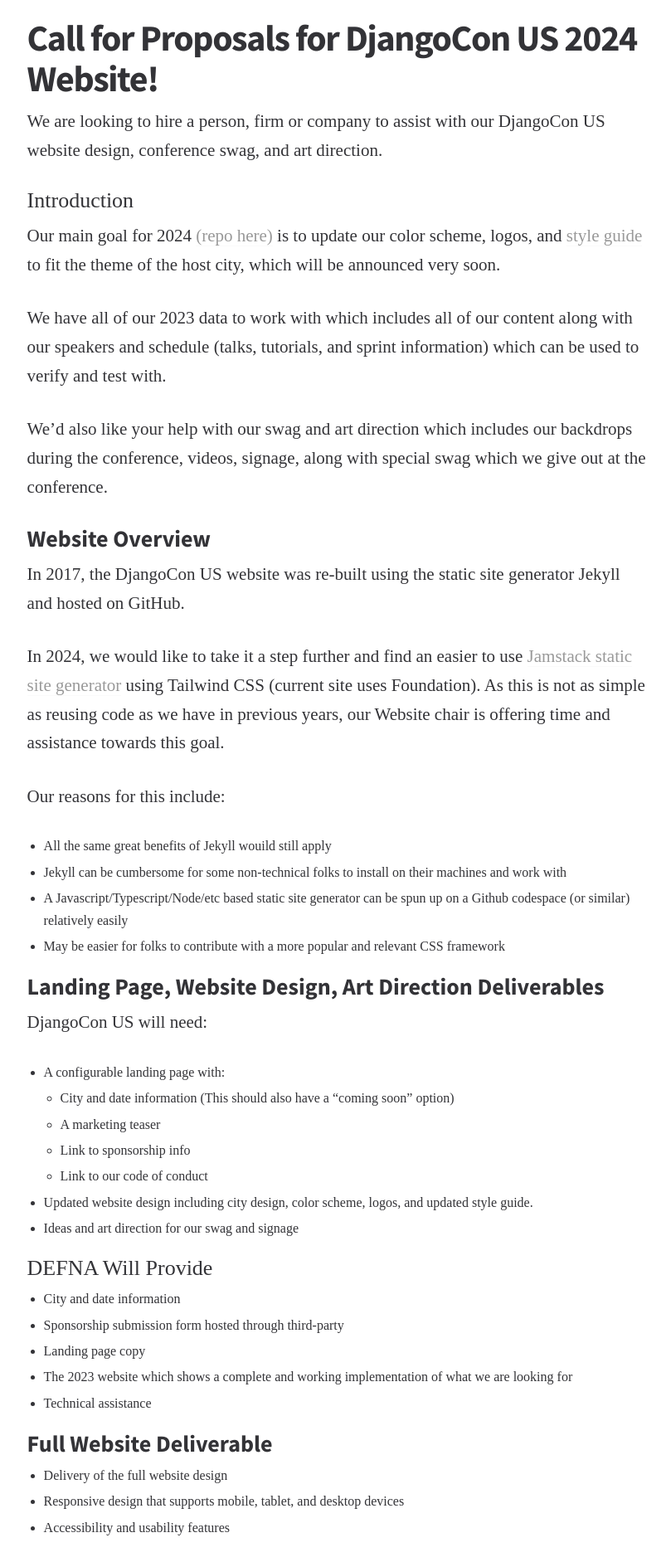
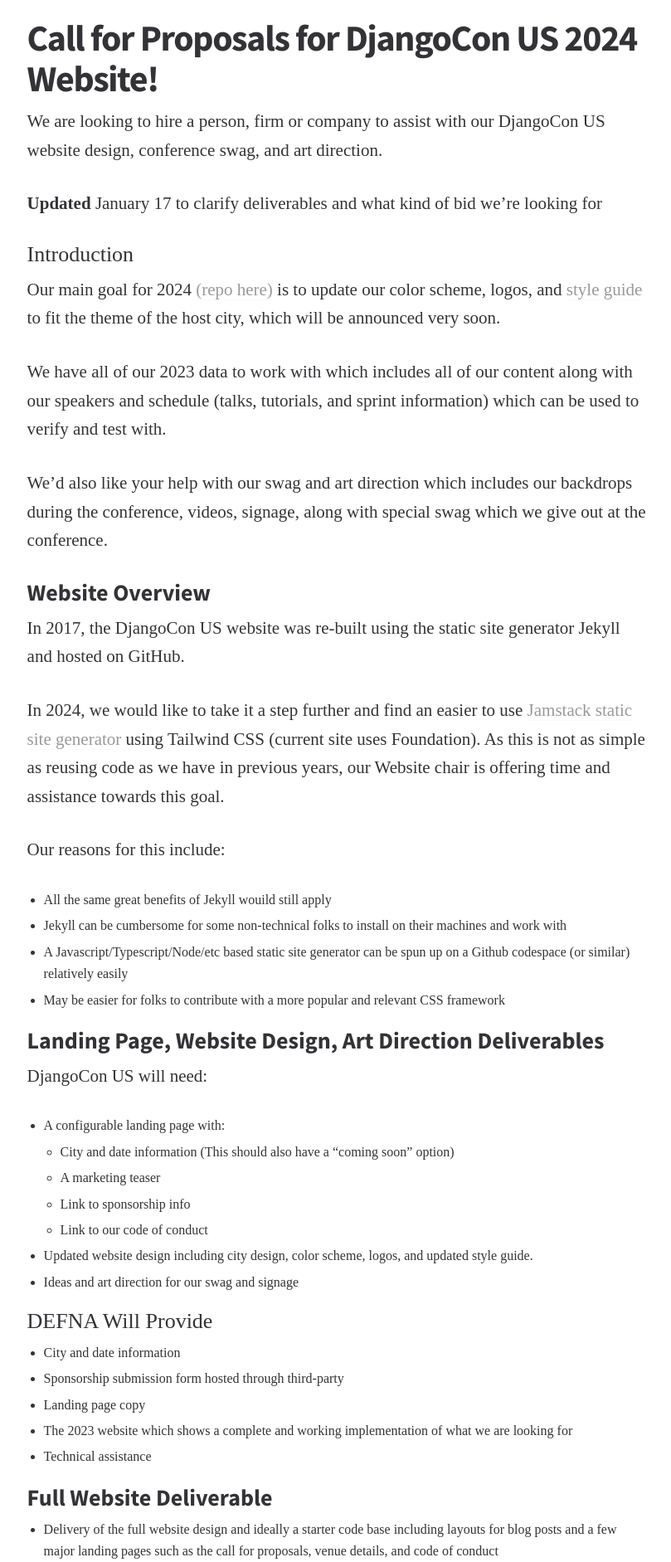
Before and after one commit to DEFNA/defna.org, a Jekyll site: the page built from _posts/2024-01-12-call-for-proposals-for-djangocon-us-2024-website.md, in a window 1280 px wide. Shown: the part 514-2397 px from the top of the page at 83% size, without its empty margins (233-1042 px from the left). Built offline with Jekyll 4.4.1, drawn with Linux system fonts in a browser that asks for light colours; some of the changed text lies outside the part shown.

Commit message:
Update CFP to clarify a couple of details
- Looking for a full bid rather than an hourly rate
- Include a working code base as a goal but not a hard requirement
  in the deliverables

Thanks to @Scotchester for the feedback!

```diff
--- a/_posts/2024-01-12-call-for-proposals-for-djangocon-us-2024-website.md
+++ b/_posts/2024-01-12-call-for-proposals-for-djangocon-us-2024-website.md
@@ -14,6 +14,8 @@
 ---
 
 We are looking to hire a person, firm or company to assist with our DjangoCon US website design, conference swag, and art direction.
+
+**Updated** January 17 to clarify deliverables and what kind of bid we're looking for
 
 ### Introduction
 
@@ -59,7 +61,7 @@
 
 ## Full Website Deliverable
 
-* Delivery of the full website design
+* Delivery of the full website design and ideally a starter code base including layouts for blog posts and a few major landing pages such as the call for proposals, venue details, and code of conduct
 * Responsive design that supports mobile, tablet, and desktop devices
 * Accessibility and usability features
 
@@ -80,6 +82,6 @@
 
 ## Submission Instructions
 
-Please provide an electronic copy of your submission to our email address [hello@defna.org](mailto:hello@defna.org). You can also email any questions that you have to our email address.
+Please provide an electronic copy of your submission to our email address [hello@defna.org](mailto:hello@defna.org). We are looking for a fixed bid for the entire project rather than an hourly rate. You can also email any questions that you have to our email address.
 
 We look forward to hearing from you!
```
